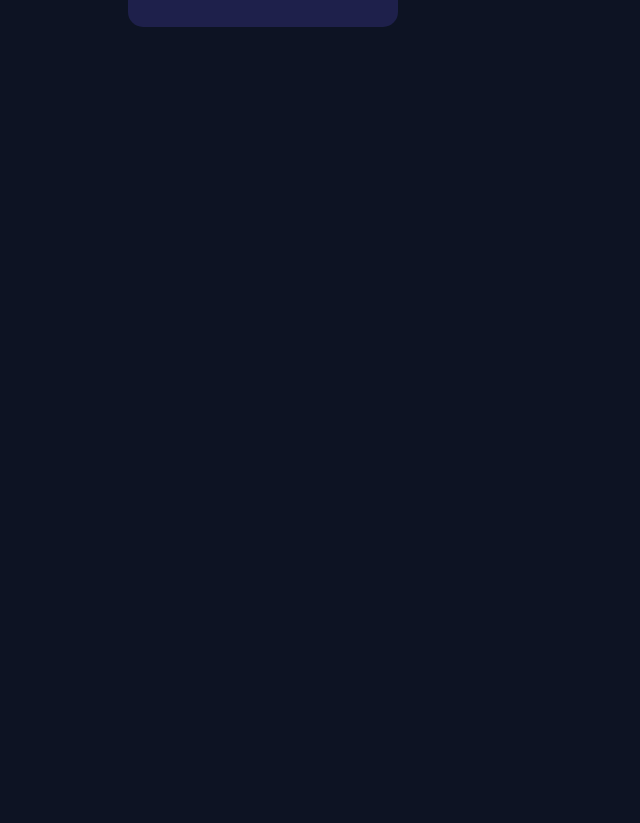
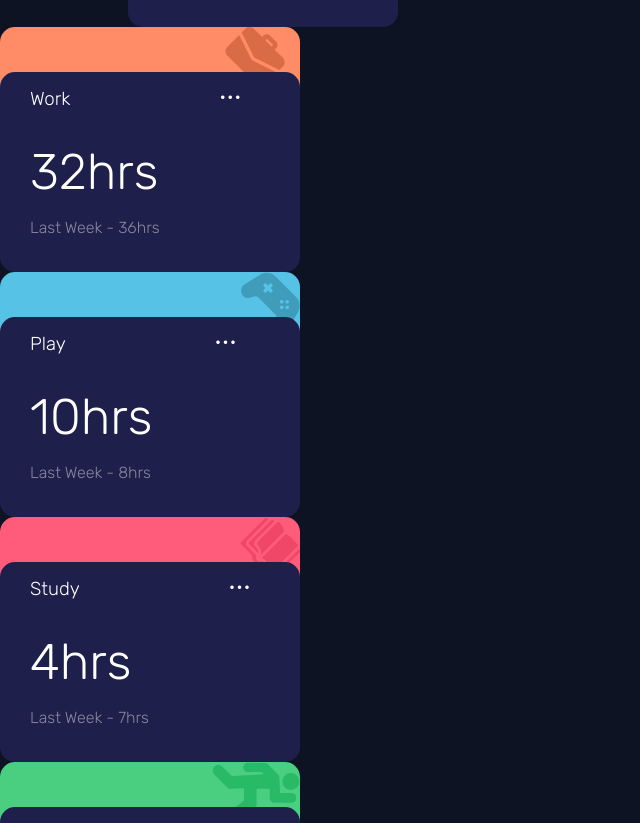
Before and after one commit to ArthurVRoost/React-Time-Tracking, a React (Vite) app: page / in a window 1280 px wide. Shown: the part 600-1423 px from the top of the page, without its empty margins (0-640 px from the left). Before the commit the page ends 800 px from the top, so only its background shows below. Built offline with nearby package versions, Linux system fonts and the light colour scheme.

Commit message:
cards enfant

```diff
--- a/src/App.css
+++ b/src/App.css
@@ -6,3 +6,6 @@ body{
   background-color: #0D1323;
   color: white;
 }
+/* .divApp{
+  display: flex;
+} */
--- a/src/App.jsx
+++ b/src/App.jsx
@@ -1,13 +1,19 @@
 import data from './data/data.json';
 import './App.css'
 import Personnes from './Components/Personnes/Personnes';
+import CardsEnfant from './Components/CardsEnfant/CardsEnfant';
+import Cards from './Components/CardsParent/cards';
 
 function App() {
 
 
   return (
     <>
-    <Personnes/>
+    <div className='divApp'>
+      <Personnes/>
+      <Cards/>
+    </div>
+
       {/* <pre>{JSON.stringify(data, null, 2)}</pre> */}
     </>
   )
--- a/src/Components/CardsEnfant/CardsEnfant.jsx
+++ b/src/Components/CardsEnfant/CardsEnfant.jsx
@@ -1,10 +1,22 @@
 import { useState } from "react";
 import './cardsenfant.css'
 
-export default function CardsEnfant() {
+export default function CardsEnfant({titre, heures, description, background, icon, image}) {
     return(
         <>
-
+        <div className="divEnfant">
+            <div className={background} >
+            <img className={icon} src={image} alt="" />
+            </div>
+            <div className="divEnfantDiv2">
+                <div className="divEnfantDiv2Div">
+                    <h3 className="divEnfantH3">{titre}</h3>
+                    <span className="divEnfantspan">...</span>
+                </div>
+                <h1 className="divEnfantH1"> {heures} </h1>
+                <p className="divEnfantP">{description}</p>
+            </div>
+        </div>
         </>
     )
 }
--- a/src/Components/CardsEnfant/cardsenfant.css
+++ b/src/Components/CardsEnfant/cardsenfant.css
@@ -0,0 +1,70 @@
+.divEnfantDiv1{
+    display: flex;
+    justify-content: flex-end;
+    position: relative;
+    z-index: -1;
+    overflow: hidden;
+    height: 60px;
+    border-top-right-radius: 15px;
+    border-top-left-radius: 15px;
+
+}
+.work{
+    background-color: hsl(15, 100%, 70%);
+}
+.play{
+    background-color: hsl(195, 74%, 62%);
+}
+.study{
+    background-color:hsl(348, 100%, 68%) ;
+}
+.exercise{
+    background-color: hsl(145, 58%, 55%);
+}
+.social{
+    background-color:hsl(264, 64%, 52%) ;
+}
+.self-care{
+    background-color:hsl(43, 84%, 65%) ;
+}
+.divEnfant{
+    width: 300px;
+
+}
+.divEnfantImg{
+    margin-right: 5%;
+}
+.divEnfantDiv2{
+    background-color: #1E204B;
+    border-radius: 15px;
+    height: 200px;
+    position: relative;
+    margin-top: -5%;
+    padding-left: 10%;
+}
+.divEnfantH3{
+    margin-top: 6%;
+    font-family: "Rubik";
+    font-weight: 100;
+}
+.divEnfantDiv2Div{
+    display: flex;
+    align-content: center;
+}
+
+.divEnfantspan{
+    margin-left: 55%;
+    font-size: 30px;
+}
+.divEnfantP{
+    color: rgba(255, 255, 255, 0.468);
+    font-family: "Rubik";
+    font-weight: 100;
+}
+.divEnfantH1{
+    font-size: 50px;
+    margin: 0;
+    padding-top: 5%;
+    font-family: "Rubik";
+    font-weight: 100;
+}
--- a/src/Components/CardsParent/cards.jsx
+++ b/src/Components/CardsParent/cards.jsx
@@ -1,8 +1,21 @@
 import { useState } from "react";
 import './cards.css'
-export default function Cards(params) {
+import CardsEnfant from "../CardsEnfant/CardsEnfant";
+export default function Cards() {
     return(
         <>
+        <div className="divCards1">
+            <CardsEnfant background="divEnfantDiv1 work" icon="divEnfantImg" image="../../src/assets/images/icon-work.svg" titre="Work" heures="32hrs" description="Last Week - 36hrs" />
+            <CardsEnfant background="divEnfantDiv1 play"  image="../../src/assets/images/icon-play.svg" titre="Play" heures="10hrs" description="Last Week - 8hrs" />
+            <CardsEnfant background="divEnfantDiv1 study"  image="../../src/assets/images/icon-study.svg" titre="Study" heures="4hrs" description="Last Week - 7hrs" />
+        </div>
+        <div className="divCards2">
+            <CardsEnfant background="divEnfantDiv1 exercise"  image="../../src/assets/images/icon-exercise.svg" titre="Exercise" heures="4hrs" description="Last Week - 5hrs" />
+            <CardsEnfant background="divEnfantDiv1 social"  image="../../src/assets/images/icon-social.svg" titre="Social" heures="5hrs" description="Last Week - 10hrs" />
+            <CardsEnfant background="divEnfantDiv1 self-care"  image="../../src/assets/images/icon-self-care.svg" titre="Self Care" heures="2hrs" description="Last Week - 2hrs" />
+        </div>
+
+
         </>
     )
 }
```
